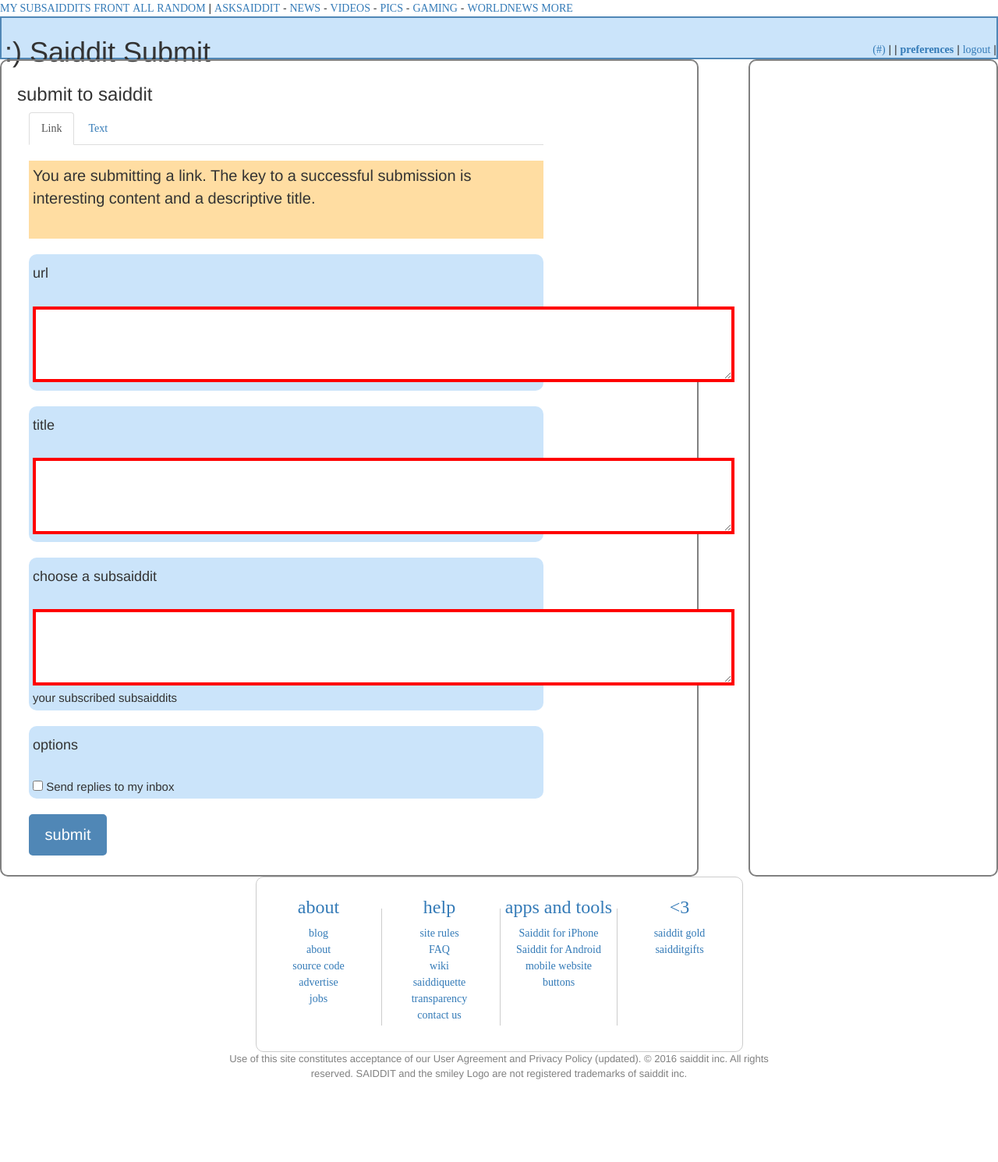
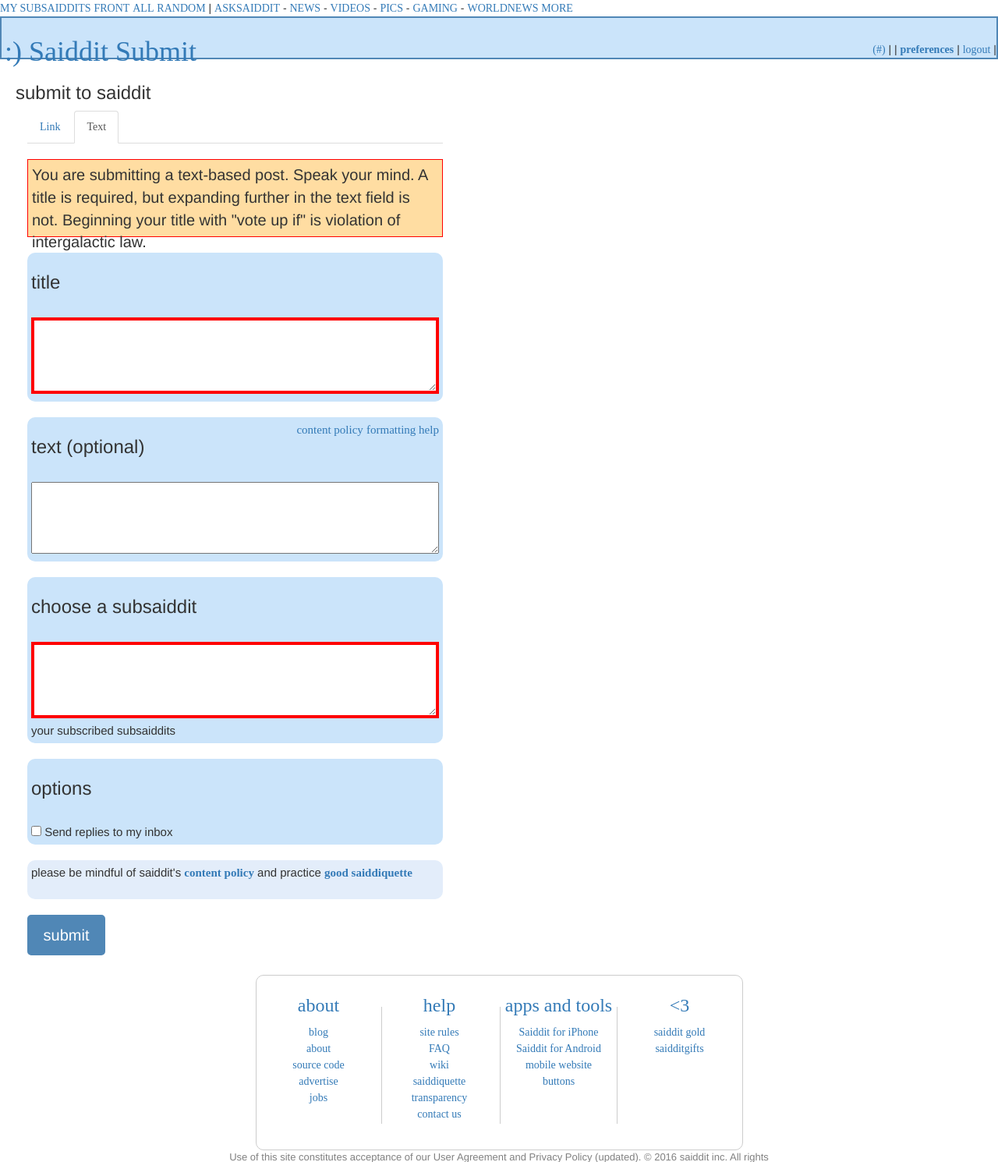
Before and after one commit to jorshi/csc370, a PHP site: page /new_post.php in a window 1280 px wide. Shown: the top 1490 px of the page at 78% size. Before the commit the page ends 1384 px from the top, so only its background shows below. Run offline with PHP 8.4, Linux system fonts and the light colour scheme; tables that the repository leaves empty hold one stand-in row (values such as "Sample post"); some libraries are stand-ins or nearby versions.

Commit message:
added salted hash and completed new link/text posts

```diff
--- a/saiddit/db_utils/correctPass.php
+++ b/saiddit/db_utils/correctPass.php
@@ -5,6 +5,7 @@
     if (isset($_POST['pass']) && isset($_POST['user'])) {
         $password = $_POST['pass'];
         $user = $_POST['user'];
+        $salt = 'somesortofsaltstring';
 
         $query = sprintf(
             "SELECT password from accounts WHERE username = '%s'",
@@ -19,7 +20,7 @@
 
         $row = mysqli_fetch_row($checkPass);
 
-        if ($row[0] == hash('sha256', $password)) {
+        if ($row[0] == hash('sha256', $password).hash('sha256', $salt)) {
             $result = true;
         }
         else{
--- a/saiddit/homepage.php
+++ b/saiddit/homepage.php
@@ -52,8 +52,8 @@
                     <div class="list-group"></div>
                 </div>
                 <div id='ads'>
-                    <button class='new' id='new_link' >Submit a new link</button><br><br>
-                    <button class='new' id='new_post' onclick='add_new()'>Submit a new text post</button><br><br>
+                    <button class='new' id='new_link' onclick='add_new("link")'>Submit a new link</button><br><br>
+                    <button class='new' id='new_post' onclick='add_new("text")'>Submit a new text post</button><br><br>
                     <button class='new' id='new_post' >Create your own Subsaiddit!</button>
                 </div>
             </div>
--- a/saiddit/html/head.php
+++ b/saiddit/html/head.php
@@ -23,12 +23,12 @@ function printHead($user) {
                 document.getElementById('popup_main').style.display = 'none';
             }
 
-            function add_new() {
+            function add_new(type) {
             	if (!logged_in){
             		div_show();
             	}
             	else {
-            		location.href = 'interface/new_post.php';
+            		location.href = 'interface/new_post.php?form='+type;
             	}
             }
         </script>
--- a/saiddit/interface/new_post.php
+++ b/saiddit/interface/new_post.php
@@ -2,8 +2,12 @@
     include('../db_utils/connect.php');
     include('../connect/user.php');
     include('../utility/logging.php');
+    include('../interface/submit_text_post.php');
+    include('../interface/submit_url_post.php');
 
+    include('../html/footer.php');
     $user = getSessionUser();
+    $title = 'new post';
 ?>
 
 <!DOCTYPE html>
@@ -31,26 +35,24 @@
             <a>MY SUBSAIDDITS</a> <a>FRONT</a> <a>ALL</a> <a>RANDOM</a> | <a>ASKSAIDDIT</a> - <a>NEWS</a> - <a>VIDEOS</a> - <a>PICS</a> - <a>GAMING</a> - <a>WORLDNEWS</a> <a>MORE</a>
 
             <div id='nav_bar'>
-                <h1>:) Saiddit Submit</h1>
-                <div id='login_button' value='0'></div>
+                <a href='homepage.php'><h1>:) Saiddit Submit</h1></a>
+                <div id='login_button'></div>
 
                 <?php
 			    	echo "<script>document.getElementById('login_button').innerHTML = \"<a href='#' onclick=''>".$user."</a> <a href='#' onclick=''>(#)</a> |     | <a href='#' onclick=''><b>preferences</b></a> | <a href='logout.php'>logout</a> |\";</script>";
-			    	echo "<script>logged_in = true;</script>";
                 ?>
             </div>
         </div>
-
 
 <!-- BODY [the area for saiddit and subsaiddit content and advertisement (like on reddit)]-->
         <div id='body'>
             <div id='content_submit'>
             	<h3 style='text-align:left;'>submit to saiddit</h3>
 
-				<div class="container" style='width:80%; margin-left:0;'>
+				<div class="container" style='width:65%; margin-left:0;'>
 					<ul class="nav nav-tabs">
-						<li class="active"><a data-toggle="tab" href="#link">Link</a></li>
-						<li ><a data-toggle="tab" href="#text">Text</a></li>
+						<li id= "link_li" class="active"><a  data-toggle="tab" href="#link">Link</a></li>
+						<li id= "text_li" class=""><a  data-toggle="tab" href="#text">Text</a></li>
 					</ul>
 
 					<div class="tab-content">
@@ -61,32 +63,32 @@
                             </div>
                             </br>
 
-						    <form id='post_link_form' name='post_link_form' action='' method='post' onsubmit=''>
-                                <div class='div_new_post' id='title_text_form'>
-                                    <h4>url</h4><br>
-                                    <textarea rows='4' cols='97' required='required'></textarea>
+						    <form id='post_link_form' name='post_link_form' action='' method='post'>
+                                <div class='div_new_post' >
+                                    <h3 style='text-align:left;'>url</h3><br>
+                                    <textarea class='textarea_form' rows='4' id='url_link_form' name='url_link_form' cols='97' required='required'></textarea>
                                 </div>
 
                                 <br>
-                                <div class='div_new_post' id='title_text_form'>
-                                    <h4>title</h4><br>
-                                    <textarea rows='4' cols='97' required='required'></textarea>
+                                <div class='div_new_post' >
+                                    <h3 style='text-align:left;'>title</h3><br>
+                                    <textarea class='textarea_form' rows='4' id='title_link_form' name='title_link_form' cols='97' required='required'></textarea>
                                 </div>
 
                                 <br>
-                                <div class='div_new_post' id='title_text_form'>
-                                    <h4>choose a subsaiddit</h4><br>
-                                    <textarea rows='4' cols='97' required='required'></textarea>
+                                <div class='div_new_post' >
+                                    <h3 style='text-align:left;'>choose a subsaiddit</h3><br>
+                                    <textarea class='textarea_form' rows='4' id='subsaiddit_link_form' name='subsaiddit_link_form' cols='97' required='required'></textarea>
                                     <br> your subscribed subsaiddits
                                 </div>
 
                                 <br>
-                                <div class='div_new_post' id='options_text_form'>
-                                    <h4>options</h4><br>
-                                    <input type='checkbox'> Send replies to my inbox
+                                <div class='div_new_post' >
+                                    <h3 style='text-align:left;'>options</h3><br>
+                                    <input type='checkbox' id='options_link_form' name='options_link_form'> Send replies to my inbox
                                 </div>
                                 <br>
-                                <input type='submit' value='submit' id='link_submit' style='position:relative; left:0px;'>
+                                <input type='submit' value='submit' id='submit_link' name='submit_link' style='position:relative; left:0px;'>
                             </form>
 						</div>
 
@@ -97,28 +99,28 @@
                             </div>
 						    </br>
 
-                            <form id='post_text_form' name='post_text_form' action='' method='post' onsubmit=''>
-								<div class='div_new_post' id='title_text_form'>
-                                    <h4>title</h4><br>
-                                    <textarea rows='4' cols='97' required='required'></textarea>
+                            <form id='post_text_form' name='post_text_form' action='' method='post'>
+								<div class='div_new_post'>
+                                    <h3 style='text-align:left;'>title</h3><br>
+                                    <textarea class='textarea_form' id='title_text_form' name='title_text_form' rows='4' cols='97' required='required'></textarea>
                                 </div>
 								<br>
-                                <div class='div_new_post' id='title_text_form'>
-                                    <h4>text (optional)</h4><br>
-                                    <textarea rows='4' cols='97'></textarea>
+                                <div class='div_new_post' >
+                                    <h3 style='text-align:left;'>text (optional)</h3><br>
+                                    <textarea class='textarea_form' id='text_text_form' name='text_text_form' rows='4' cols='97'></textarea>
                                     <div style='position:absolute; right:5px; top:5px;'><a href='#'>content policy</a><t> <a href='#'>formatting help</a></div>
                                 </div>
 								<br>
-								<div class='div_new_post' id='title_text_form'>
-                                    <h4>choose a subsaiddit</h4><br>
-                                    <textarea rows='4' cols='97' required='required'></textarea>
+								<div class='div_new_post' >
+                                    <h3 style='text-align:left;'>choose a subsaiddit</h3><br>
+                                    <textarea class='textarea_form' id='subsaiddit_text_form' name='subsaiddit_text_form' rows='4' cols='97' required='required'></textarea>
                                     <br> your subscribed subsaiddits
                                 </div>
 
                                 <br>
-								<div class='div_new_post' id='options_text_form'>
-									<h4>options</h4><br>
-									<input type='checkbox'> Send replies to my inbox
+								<div class='div_new_post' >
+									<h3 style='text-align:left;'>options</h3><br>
+									<input type='checkbox' id='options_text_form' name='options_text_form'> Send replies to my inbox
 								</div>
                                 <br>
 
@@ -127,7 +129,7 @@
                                 </div>
                                 <br>
 
-                                <input type='submit' value='submit' id='text_submit' style='position:relative; left:0px;'>
+                                <input type='submit' value='submit' id='submit_text' name='submit_text' style='position:relative; left:0px;'>
 							</form>
 					    </div>
 					</div>
@@ -140,47 +142,27 @@
         </div>
 
 <!-- FOOT [as seen in reddit there is a bottom area with some links (just for show)]-->
-        <div id='foot'>
-            <div class='extras' style='top:5px; left:5px;'>
-                <a><h3>about</h3></a>
-                <a>blog</a><br>
-                <a>about</a><br>
-                <a>source code</a><br>
-                <a>advertise</a><br>
-                <a>jobs</a>
+            <?php printFooter($user); ?>
+        <script>
+            var i = parent.document.URL.substring(parent.document.URL.indexOf('var='), parent.document.URL.length);
+            var submit_type = i.substr(i.length - 4);
 
-            </div>
+            //var button = document.getElementById('li')
+            if (submit_type == 'link') {
+                document.getElementById('link_li').className = "active";
+                document.getElementById('text_li').className = "";
 
-            <div class='vr' style='top:40px; left:160px; height:150px;'></div>
+                document.getElementById('link').className = "tab-pane fade in active";
+                document.getElementById('text').className = "tab-pane fade";
+            }else {
+                document.getElementById('text_li').className = "active";
+                document.getElementById('link_li').className = "";
 
-            <div class='extras' style='top:5px; left:160px;'>
-                <a><h3>help</h3></a>
-                <a>site rules</a><br>
-                <a>FAQ</a><br>
-                <a>wiki</a><br>
-                <a>saiddiquette</a><br>
-                <a>transparency</a><br>
-                <a>contact us</a>
-            </div>
+                document.getElementById('text').className = "tab-pane fade in active";
+                document.getElementById('link').className = "tab-pane fade";
+            }
+        </script>
+    </body>
 
-            <div class='vr' style='top:40px; left:312px; height:150px;'></div>
 
-            <div class='extras' style='top:5px; right:160px;'>
-                <a><h3>apps and tools</h3></a>
-                <a>Saiddit for iPhone</a><br>
-                <a>Saiddit for Android</a><br>
-                <a>mobile website</a><br>
-                <a>buttons</a>
-            </div>
-
-            <div class='vr' style='top:40px; right:160px; height:150px;'></div>
-
-            <div class='extras' style='top:5px; right:5px;'>
-                <a><h3><3</h3></a>
-                <a>saiddit gold</a><br>
-                <a>saidditgifts</a>
-            </div>
-        </div>
-        <div id='trademark'>Use of this site constitutes acceptance of our User Agreement and Privacy Policy (updated). © 2016 saiddit inc. All rights reserved. SAIDDIT and the smiley Logo are not registered trademarks of saiddit inc.</div>
-    </body>
 </html>
--- /dev/null
+++ b/saiddit/interface/submit_text_post.php
@@ -0,0 +1,33 @@
+<?php
+	$error = '';
+
+	// Check to make sure the username and password fields have been filled
+	if (isset($_POST['submit_text'])) {
+		$title = ($_POST['title_text_form']);
+		$author = getSessionUser();
+	    $subsaiddit = ($_POST['subsaiddit_text_form']);
+	    $text = ($_POST['text_text_form']);
+
+	        // Connection to mysql
+	    $conn = db_connect();
+
+	        // Check username and password against accounts
+	    $query = sprintf(
+            "INSERT INTO posts(title, author, subsaiddit, text) VALUES ('%s', '%s', '%s', '%s')",
+            mysqli_real_escape_string($conn, $title),
+            mysqli_real_escape_string($conn, $author),
+            mysqli_real_escape_string($conn, $subsaiddit),
+            mysqli_real_escape_string($conn, $text)
+        );
+
+	    $result = mysqli_query($conn, $query);
+	        // Check for successful user look up
+	    if (!$result) {
+	        $error = sprintf("Query Failed: %s", mysql_error());
+        }else {
+	        header("location: ../homepage.php");
+	    }
+
+	    mysqli_close($conn);
+	}
+?>
--- /dev/null
+++ b/saiddit/interface/submit_url_post.php
@@ -0,0 +1,33 @@
+<?php
+	$error = '';
+
+	// Check to make sure the username and password fields have been filled
+	if (isset($_POST['submit_link'])) {
+		$title = ($_POST['title_link_form']);
+		$author = getSessionUser();
+	    $subsaiddit = ($_POST['subsaiddit_link_form']);
+	    $url = ($_POST['url_link_form']);
+
+	        // Connection to mysql
+	    $conn = db_connect();
+
+	        // Check username and password against accounts
+	    $query = sprintf(
+            "INSERT INTO posts(title, author, subsaiddit, url) VALUES ('%s', '%s', '%s', '%s')",
+            mysqli_real_escape_string($conn, $title),
+            mysqli_real_escape_string($conn, $author),
+            mysqli_real_escape_string($conn, $subsaiddit),
+            mysqli_real_escape_string($conn, $url)
+        );
+
+	    $result = mysqli_query($conn, $query);
+	        // Check for successful user look up
+	    if (!$result) {
+	        $error = sprintf("Query Failed: %s", mysql_error());
+        }else {
+	        header("location: ../homepage.php");
+	    }
+
+	    mysqli_close($conn);
+	}
+?>
--- a/saiddit/static/css/style.css
+++ b/saiddit/static/css/style.css
@@ -337,9 +337,6 @@ i {
     height:100%;
     padding:10px;
     padding-left: 20px;
-
-    border:2px solid gray;
-    border-radius:10px;
 }
 
 #ads_submit {
@@ -349,12 +346,12 @@ i {
     right:0px;
     height:100%;
     padding:10px;
-    border:2px solid gray;
-    border-radius:10px;
+
 }
 
 .div_new_post {
-
+	position:relative;
+	width:100%;
     background-color:#CBE4FA;
     font-size:15px;
     border:2px #CBE4FA;
@@ -373,6 +370,10 @@ i {
     width:100%;
     font-size:20px;
     background-color:#FFDDA2;
-    border:2px #FF0000;
+    border:1px solid red;
     padding:5px;
 }
+
+.textarea_form{
+	width:100%;
+}
```
Also changed, not shown: saiddit/connect/login.php (+4 -13 lines), saiddit/connect/signup.php (+6 -7 lines).
